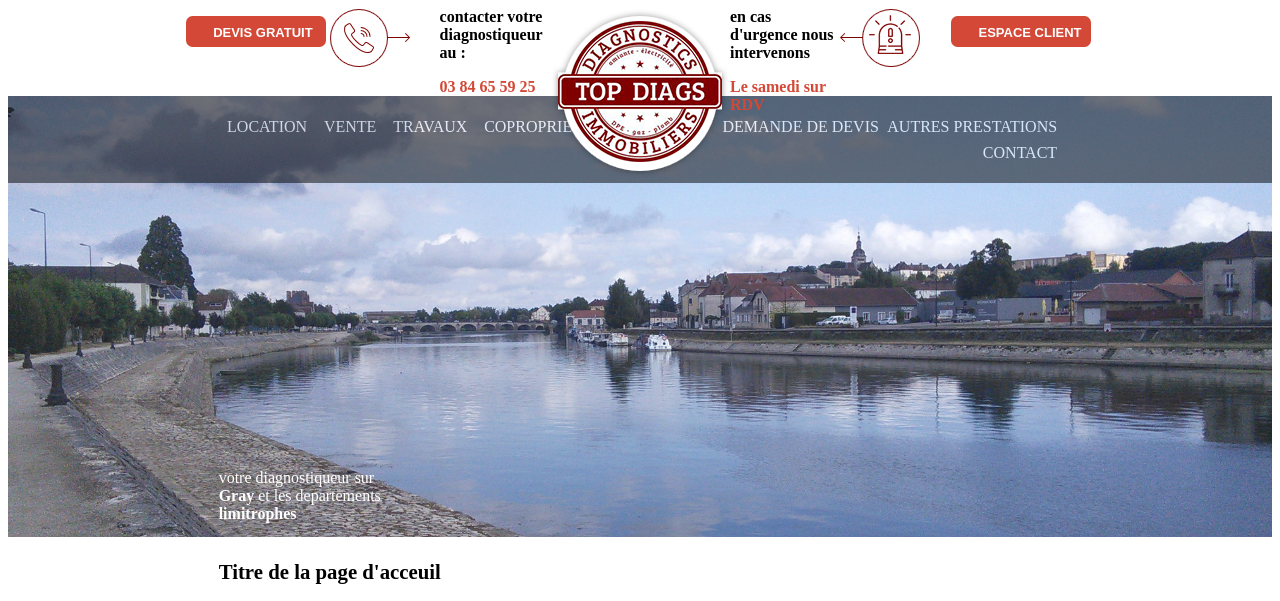
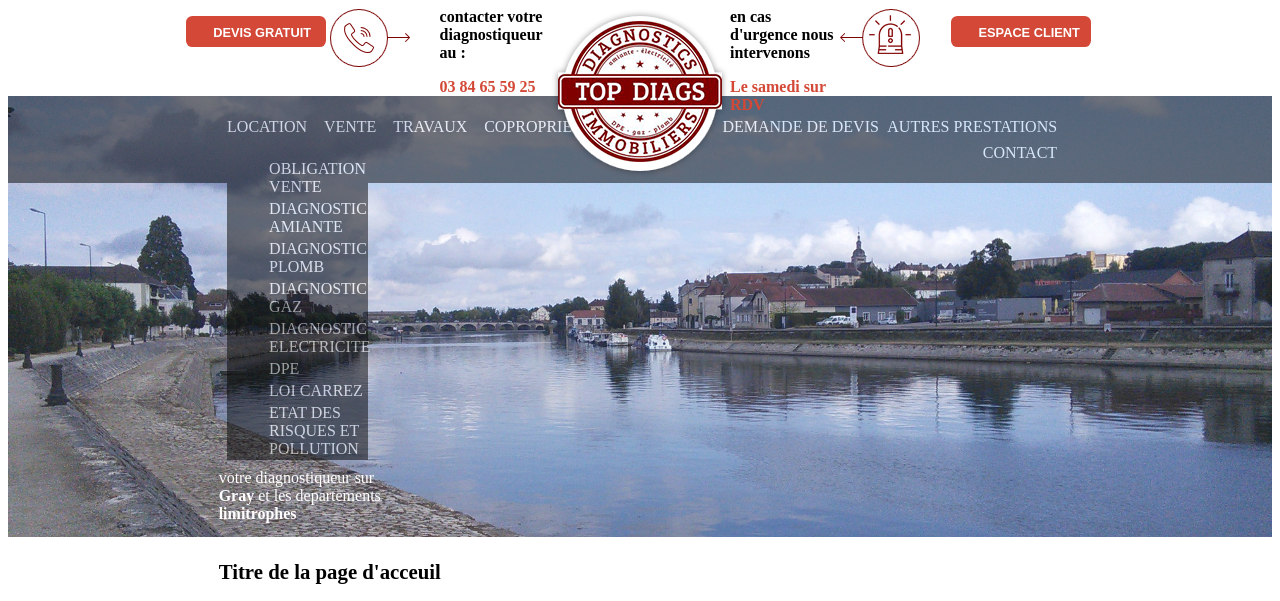
Before and after one commit to rudy-stephane/projettest, a PHP site: page /index.html in a window 1280 px wide. Shown: the top 601 px of the page. Run offline with PHP 8.4, Linux system fonts and the light colour scheme.

Commit message:
version final avec menu

```diff
--- a/css/style.css
+++ b/css/style.css
@@ -34,7 +34,7 @@
 
 .header .header-entete .header-align .header-row-col-1 .couleur{
 	padding:8% 2%  7%  25% ;
-	font:Bold 13px Arial;
+	font:Bold 0.8em Arial;
 	background:#d34836;
 	color:#fff;
 	width:100%;
@@ -46,7 +46,7 @@
 
 .header .header-entete .header-align .header-row-col-7 .couleur{
 	padding:8% 2%  7%  25% ;
-	font:Bold 13px Arial;
+	font:Bold 0.8em Arial;
 	background:#d34836;
 	color:#fff;
 	width:100%;
@@ -79,7 +79,7 @@
 	grid-row-start: 1;
     grid-row-end: 2;
 	margin-top: 7%;
-	z-index: 1;
+	z-index: 2;
 }
 .header .header-row-menu .nav-header{
 	grid-column-start: 2;
@@ -87,6 +87,55 @@
 	display:grid;
 	grid-template-columns: 1fr 1fr 2fr;
 }
+#menu2{
+	grid-column-start: 1;
+	grid-column-end: 3;
+	padding:0;
+	text-align:left;
+	margin-top:3%;
+	padding:0;
+}
+
+#menu2 li{
+	list-style-type:none;
+	float: left;
+	position: relative;
+	margin:2%;
+	padding:0;
+}
+
+#menu2 li a{
+	text-decoration:none;
+	color:white;
+}
+#menu2 ul{
+	position: absolute;
+	visibility:visible;
+	margin-top:28%;
+	background-color:black;
+	text-align:left;
+}
+
+ /*display bloc*/
+ #menu1{
+	grid-column-start: 3;
+	grid-column-end: 4;
+	list-style-type:none;
+	text-align:left;
+	margin-top:4%;
+	padding:0;
+}
+#menu1 .menuprincipale {
+	float: right;
+	 margin:1%;
+	 padding:0;
+	 background-color:black;
+ }
+ #menu1 li a {
+	 color:white;
+	 text-decoration:none;
+ }
+/*
 #menu2{
 	grid-column-start: 1;
 	grid-column-end: 3;
@@ -106,88 +155,6 @@
 	 color:white;
 	 text-decoration:none;
  }
-
- #menu1{
-	grid-column-start: 3;
-	grid-column-end: 4;
-	list-style-type:none;
-	text-align:left;
-	margin-top:4%;
-	padding:0;
-}
-#menu1 .menuprincipale {
-	float: right;
-	 margin:1%;
-	 padding:0;
-	 background-color:black;
- }
- #menu1 li a {
-	 color:white;
-	 text-decoration:none;
- }
-/*#menu2{
-	grid-column-start: 1;
-	grid-column-end: 3;
-	list-style-type:none;
-
-}
-#menu2 li {
-	 margin:auto;
-	 padding:0;
- }
- #menu2 li a {
-	 color:white;
-	 text-decoration:none;
- }
-
- #menu2{
-	grid-column-start: 3;
-	grid-column-end: 4;
-	list-style-type:none;
-	text-align:left;
-	margin:0;
-	padding:0;
-}
-#menu2 li {
-	 float:left;
-	 margin:auto;
-	 padding:0;
-	 background-color:black;
- }
- #menu2 li a {
-	 display:block;
-	 width:100px;
-	 color:white;
-	 text-decoration:none;
-	 padding:5px;
- }
-.header .header-row-menu{
-
-	grid-column-start: 1;
-	grid-column-end: 4;
-	display:grid;
-	grid-template-columns: 1fr 4fr 1fr;
-	background-color: black ;
-	opacity: 0.5;
-	grid-row-start: 3;
-    grid-row-end: 4;
-	margin-top: 7%;
-	z-index: 2;
-}
-.header .header-row-menu .nav-header{
-	grid-column-start: 2;
-	grid-column-end: 3;
-	display:grid;
-	grid-template-columns: 1fr 4fr 1fr;
-}
-.header .header-row-menu .nav-header .ul-headerleft{
-	grid-column-start: 1;
-	grid-column-end: 3;
-}
-.header .header-row-menu .nav-header .ul-headerrigth{
-	grid-column-start: 3;
-	grid-column-end: 4;
-}
 */
 .header .header-row-texte{
 	grid-column-start: 1;
--- a/index.html
+++ b/index.html
@@ -32,7 +32,19 @@
 							<nav class="nav-header">
 
 								<ul id="menu2">
-									<li class="menuprincipale"><a class="a-header" href="#">LOCATION</a></li>
+									<li class="menuprincipale">
+										<a class="a-header" href="#">LOCATION</a>
+										<ul>
+											<li class="menuprincipale-ul-li-listedrlte"><a class="listedrlte-ul-li-lien" href="#">OBLIGATION VENTE</a></li>
+											<li class="menuprincipale-ul-li-listedrlte"><a class="listedrlte-ul-li-lien" href="#">DIAGNOSTIC AMIANTE</a></li>
+											<li class="menuprincipale-ul-li-listedrlte"><a class="listedrlte-ul-li-lien" href="#">DIAGNOSTIC PLOMB</a></li>
+											<li class="menuprincipale-ul-li-listedrlte"><a class="listedrlte-ul-li-lien" href="#">DIAGNOSTIC GAZ</a></li>
+											<li class="menuprincipale-ul-li-listedrlte"><a class="listedrlte-ul-li-lien" href="#">DIAGNOSTIC ELECTRICITE</a></li>
+											<li class="menuprincipale-ul-li-listedrlte"><a class="listedrlte-ul-li-lien" href="#">DPE</a></li>
+											<li class="menuprincipale-ul-li-listedrlte"><a class="listedrlte-ul-li-lien" href="#">LOI CARREZ</a></li>
+											<li class="menuprincipale-ul-li-listedrlte"><a class="listedrlte-ul-li-lien" href="#">ETAT DES RISQUES ET POLLUTION</a></li>
+										</ul>
+									</li>
 									<li class="menuprincipale"><a class="a-header" href="#">VENTE</a></li>
 									<li class="menuprincipale"><a class="a-header" href="#">TRAVAUX</a></li>
 									<li class="menuprincipale"><a class="a-header" href="#">COPROPRIETE</a></li>
```
